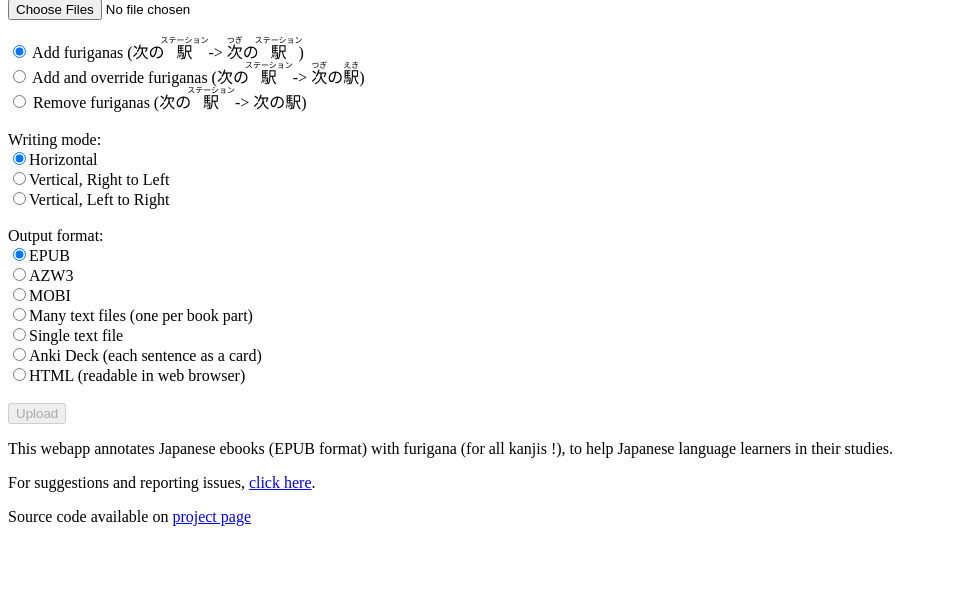
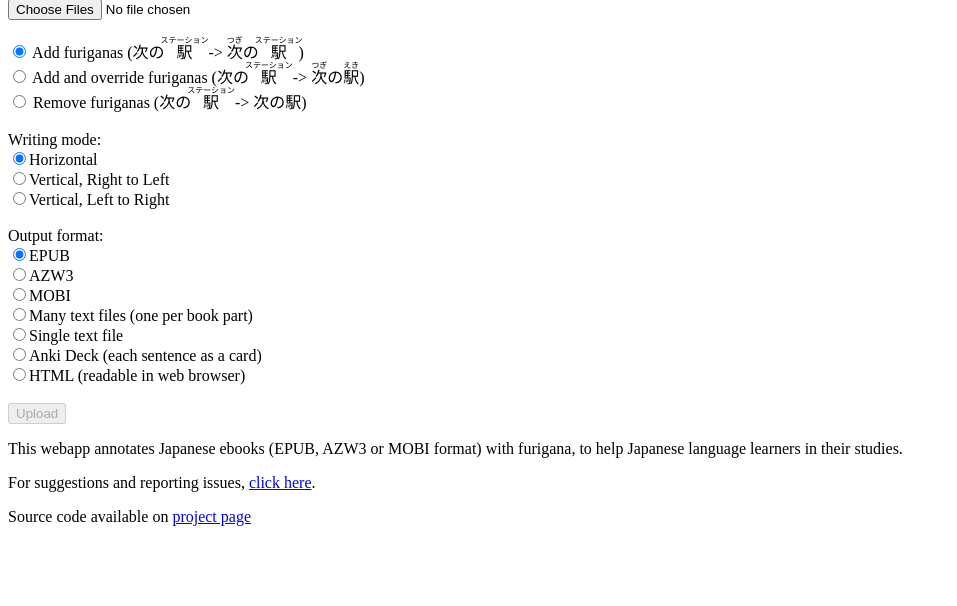
Before and after one commit to itsupera/furiganalyse, a FastAPI app: page / in a window 1280 px wide. Shown: the part 81-687 px from the top of the page, without its empty margins (0-957 px from the left). Run offline with FastAPI, Linux system fonts and the light colour scheme; parts of the project's set-up code (start-up, migrations or seed data) failed here and were passed over.

Commit message:
Update instructions

```diff
--- a/furiganalyse/templates/upload.html
+++ b/furiganalyse/templates/upload.html
@@ -41,7 +41,7 @@
     </form>
     <div>
         <p>
-            This webapp annotates Japanese ebooks (EPUB format) with furigana (for all kanjis !),
+            This webapp annotates Japanese ebooks (EPUB, AZW3 or MOBI format) with furigana,
             to help Japanese language learners in their studies.
         </p>
         <p>
```
Also changed, not shown: README.md.
